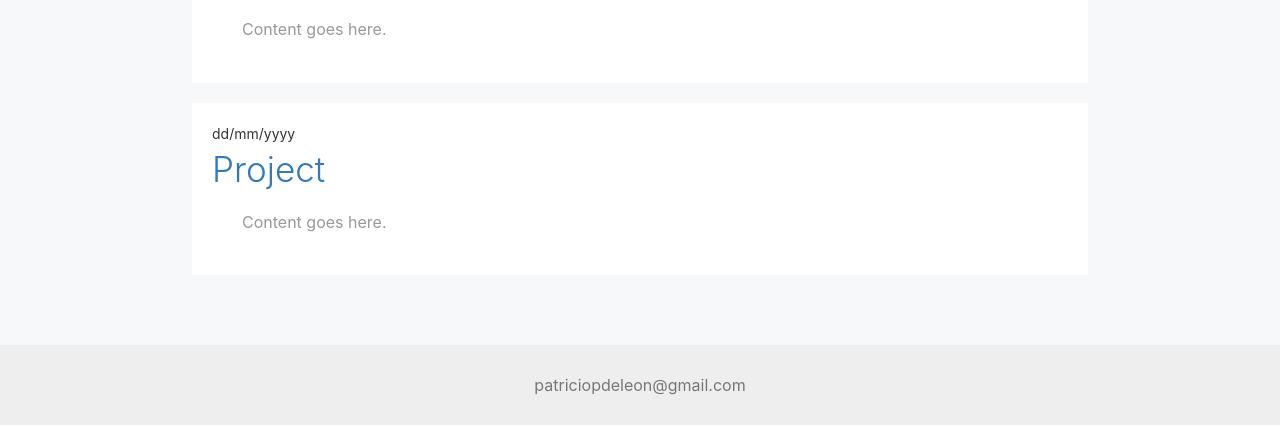
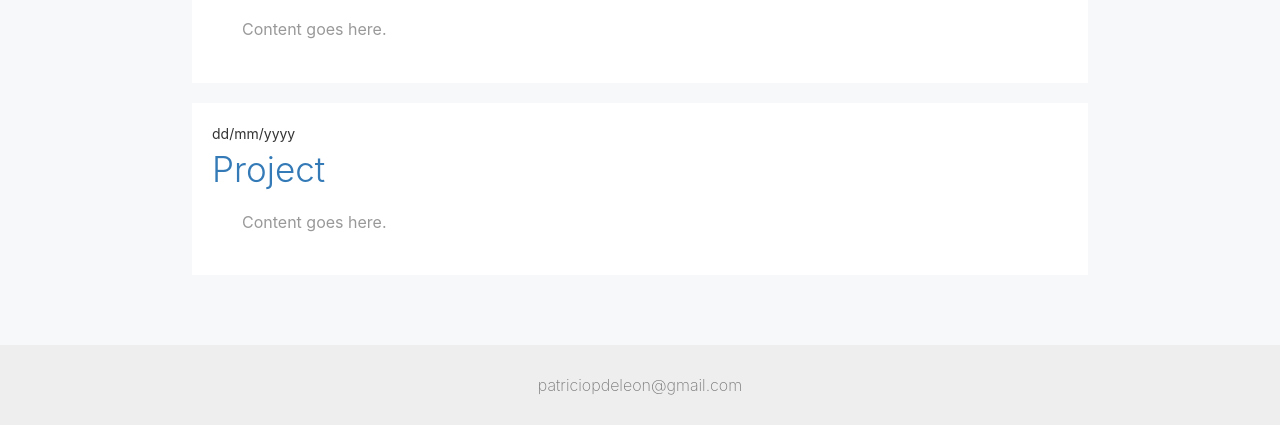
Before and after one commit to patriciopdeleon/Portfolio, a plain HTML site: page index.html in a window 1280 px wide. Shown: the part 594-1019 px from the top of the page. Drawn offline with Linux system fonts and the light colour scheme.

Commit message:
footer font weight changed

```diff
--- a/styles.css
+++ b/styles.css
@@ -164,6 +164,7 @@ footer {
 footer a {
     text-decoration: none;
     color: var(--font-color-footer);
+    font-weight: 250;
 }
 
 footer a:hover {
```
